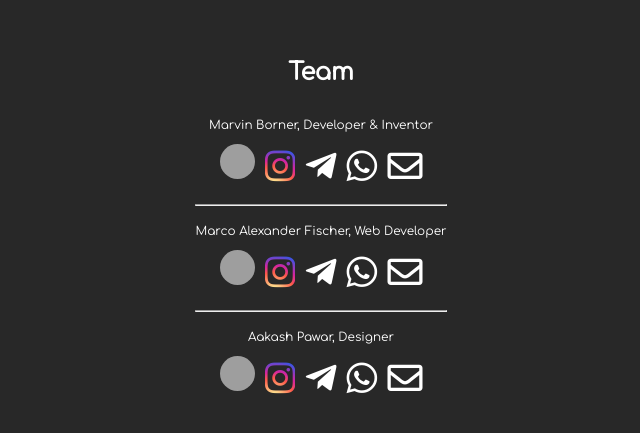
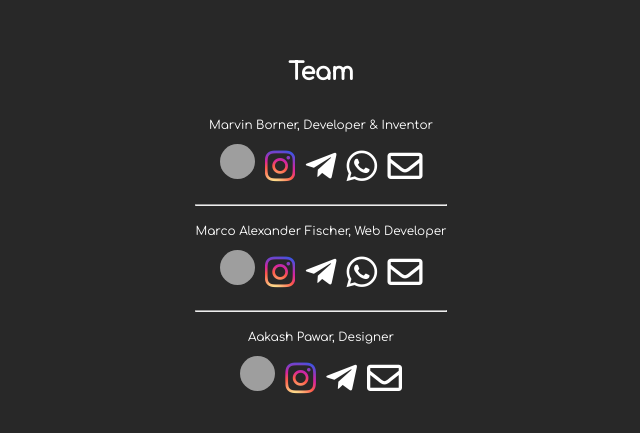
Before and after one commit to BEAM-Messenger/BEAM-Messenger-Web, a plain HTML site: page index.html in a window 1280 px wide. Shown: the part 1789-2222 px from the top of the page, without its empty margins (327-967 px from the left). Drawn offline with Linux system fonts and the light colour scheme; grey boxes are pictures that could not be loaded.

Commit message:
Removed Aakash Pawar's WhatsApp

```diff
--- a/index.html
+++ b/index.html
@@ -95,7 +95,6 @@
                     <a href="https://icarusap.site/" target="_blank"><img src="https://icarusap.site/assets/images/Aakash_avatar.png" alt="Aakash Pawar"></a>
                     <a href="https://instagram.com/ic.a.r.us/" target="_blank"><i class="fab fa-instagram"></i></a>
                     <a href="https://t.me/IcarusAP" target="_blank"><i class="fab fa-telegram-plane"></i></a>
-                    <a href="https://wa.me/+919405575907" target="_blank"><i class="fab fa-whatsapp"></i></a>
                     <a href="mailto:aakash19.98pawar@gmail.com?subject=Texx-Website"><i class="far fa-envelope"></i></a>
                 </div>
             </div>
```
